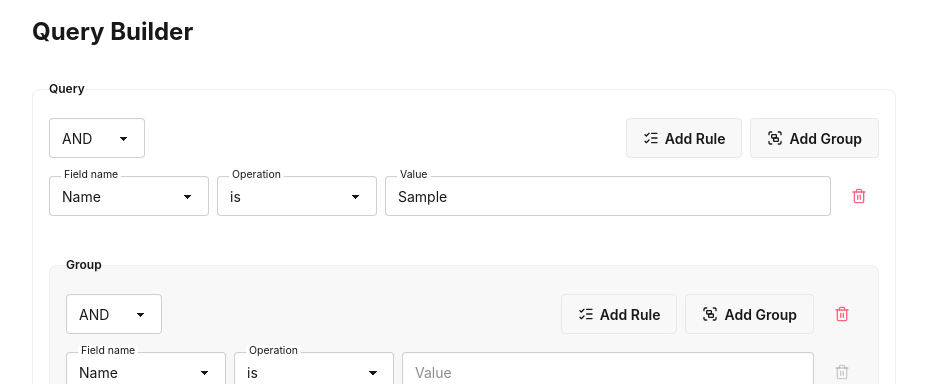
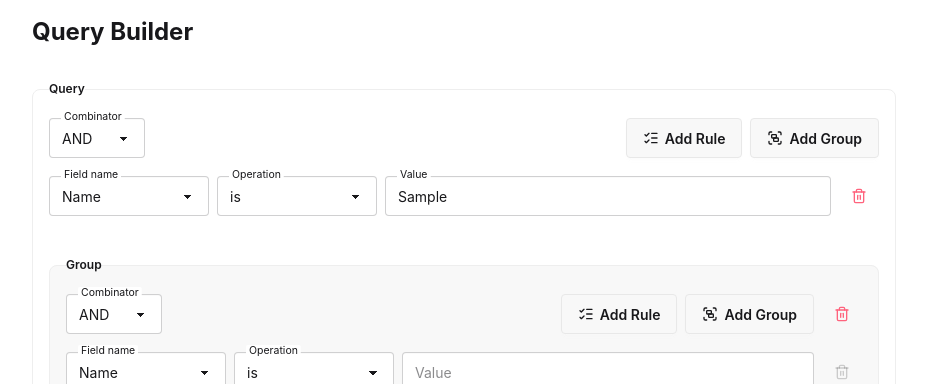
Before and after one commit to christian1koch/ApataTech, a React (Vite) app: page / in a window 1280 px wide. Both pictures are taken after typing "Sample" into the empty fields and a click on the button "Add Group". Shown: the top 384 px of the page, without its empty margins (176-1103 px from the left). Built offline with nearby package versions, Linux system fonts and the light colour scheme.

Commit message:
#13 Fix accessibility issues

```diff
--- a/src/App.tsx
+++ b/src/App.tsx
@@ -18,7 +18,7 @@ function App() {
   const [query, dispatch] = useReducer(
     queryReducer,
     undefined,
-    createInitialQuery
+    createInitialQuery,
   );
   const [submitted, setSubmitted] = useState<Query | null>(null);
   const [status, setStatus] = useState<SaveStatus>({ state: "idle" });
@@ -28,7 +28,7 @@ function App() {
     if (status.state !== "saved") return;
     const timeout = setTimeout(
       () => setStatus({ state: "idle" }),
-      SAVED_MESSAGE_MS
+      SAVED_MESSAGE_MS,
     );
     return () => clearTimeout(timeout);
   }, [status]);
@@ -65,16 +65,16 @@ function App() {
         </button>
       </form>
 
-      {status.state === "saved" && (
-        <p role="status" className="alert alert-success">
-          Rules saved.
-        </p>
-      )}
-      {status.state === "error" && (
-        <p role="alert" className="alert alert-error">
-          {status.message}
-        </p>
-      )}
+      <div role="status">
+        {status.state === "saved" && (
+          <p className="alert alert-success">Rules saved.</p>
+        )}
+      </div>
+      <div role="alert">
+        {status.state === "error" && (
+          <p className="alert alert-error">{status.message}</p>
+        )}
+      </div>
 
       {submitted && (
         <section aria-labelledby="payload-heading">
--- a/src/ConditionGroup.tsx
+++ b/src/ConditionGroup.tsx
@@ -1,17 +1,30 @@
 import { Group, ListChecks, Trash } from "lucide-react";
 import { useQueryDispatch } from "./QueryContext";
-import type { GroupNode } from "./queryReducer";
+import type { GroupNode, QueryNode } from "./queryReducer";
 import RuleOptions from "./RuleOptions";
 import type { Combinator } from "./types";
 
 interface ConditionGroupProps {
   group: GroupNode;
+  label?: string;
   depth?: number;
   canRemove?: boolean;
 }
 
+// Rules and groups are numbered separately within their parent, e.g. "Rule 2"
+// and "Group 1", so assistive tech can tell siblings apart. The numbers are
+// only in the accessible names: on screen they'd look like they count across
+// the whole query.
+function childLabels(children: QueryNode[]) {
+  const counts = { rule: 0, group: 0 };
+  return children.map((child) =>
+    child.kind === "rule" ? `Rule ${++counts.rule}` : `Group ${++counts.group}`
+  );
+}
+
 export default function ConditionGroup({
   group,
+  label = "Query",
   depth = 0,
   canRemove = false,
 }: ConditionGroupProps) {
@@ -19,19 +32,19 @@ export default function ConditionGroup({
   const isRoot = depth === 0;
   // A group can't be emptied, so its only child can't be removed
   const canRemoveChild = group.children.length > 1;
-  // Rules are numbered within their own group, skipping nested groups
-  let ruleCount = 0;
+  const labels = childLabels(group.children);
 
   return (
     <fieldset
+      aria-label={label}
       className={`fieldset rounded-box border-base-300 border p-3 sm:p-4 ${
         depth % 2 === 1 ? "bg-base-200" : "bg-base-100"
       }`}
     >
       <legend className="fieldset-legend">{isRoot ? "Query" : "Group"}</legend>
       <div className="flex items-center gap-2">
+        <label className="floating-label">
           <select
-          aria-label="Combinator"
             className="select w-24"
             value={group.combinator}
             onChange={(e) =>
@@ -45,6 +58,8 @@ export default function ConditionGroup({
             <option>AND</option>
             <option>OR</option>
           </select>
+          <span>Combinator</span>
+        </label>
         <div className="ml-auto flex gap-2">
           <button
             type="button"
@@ -66,7 +81,7 @@ export default function ConditionGroup({
             <button
               type="button"
               className="btn btn-ghost btn-square enabled:text-error"
-              aria-label="Remove group"
+              aria-label={`Remove ${label.toLowerCase()}`}
               disabled={!canRemove}
               onClick={() => dispatch({ type: "remove", id: group.id })}
             >
@@ -76,7 +91,7 @@ export default function ConditionGroup({
         </div>
       </div>
       <ul role="list" className="mt-3 flex flex-col gap-2">
-        {group.children.map((child) => (
+        {group.children.map((child, i) => (
           // Rules get their bottom spacing from the reserved hint line (h-4);
           // groups have none, so they get the same as a margin
           <li
@@ -85,7 +100,7 @@ export default function ConditionGroup({
           >
             {child.kind === "rule" ? (
               <RuleOptions
-                label={`Rule ${++ruleCount}`}
+                label={labels[i]}
                 rule={child.rule}
                 canRemove={canRemoveChild}
                 onChange={(rule) =>
@@ -96,6 +111,7 @@ export default function ConditionGroup({
             ) : (
               <ConditionGroup
                 group={child}
+                label={labels[i]}
                 depth={depth + 1}
                 canRemove={canRemoveChild}
               />
--- a/src/RuleOptions.tsx
+++ b/src/RuleOptions.tsx
@@ -78,7 +78,7 @@ export default function RuleOptions<K extends FieldName>({
       <button
         type="button"
         className="btn btn-ghost btn-square enabled:text-error"
-        aria-label="Remove rule"
+        aria-label={`Remove ${label.toLowerCase()}`}
         disabled={!canRemove}
         onClick={onRemove}
       >
```
Also changed, not shown: 2 other files (tests, documents, lock files or other folders). Lines whose indentation alone changed are shown as unchanged.
